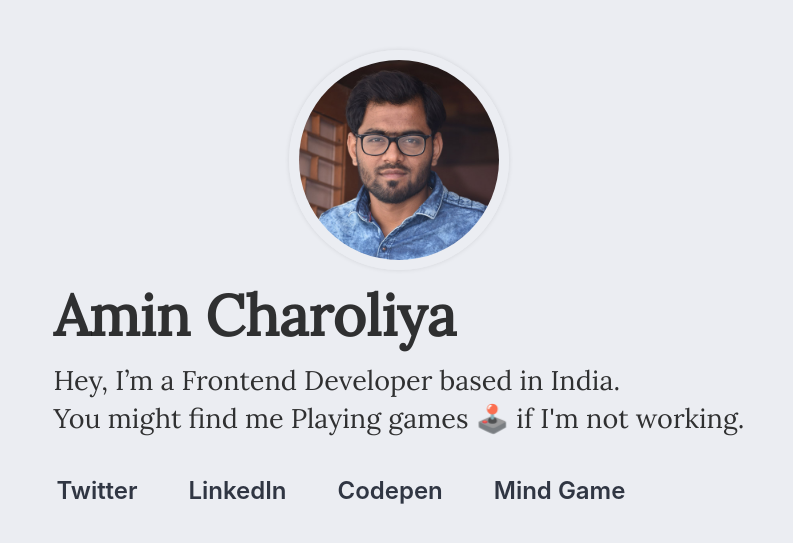
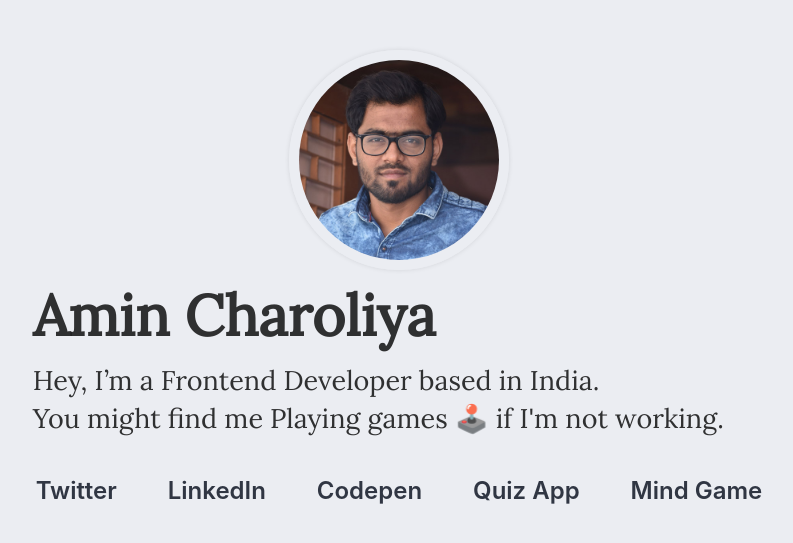
Before and after one commit to amincharoliya/amin, a React (Create React App) app: page / in a window 1280 px wide. Shown: the part 121-664 px from the top of the page, without its empty margins (241-1034 px from the left). Built offline with nearby package versions, Linux system fonts and the light colour scheme.

Commit message:
Quiz App Link added

```diff
--- a/src/banner.js
+++ b/src/banner.js
@@ -15,6 +15,7 @@ class Banner extends Component {
                     <li><a href="https://twitter.com/amincharoliya" target="_blank" rel="noopener noreferrer" >Twitter</a></li>
                     <li><a href="https://www.linkedin.com/in/amin-charoliya-392bab81" target="_blank" rel="noopener noreferrer" >LinkedIn</a></li>
                     <li><a href="https://codepen.io/aminhaider/" target="_blank" rel="noopener noreferrer" >Codepen</a></li>
+                    <li><a href="https://quiz-with-reactjs.vercel.app/" target="_blank" rel="noopener noreferrer">Quiz App</a></li>
                     <li><a href="https://reactjs-games.netlify.app/mind-game" target="_blank" rel="noopener noreferrer" >Mind Game</a></li>
 
                 </ul>
```
